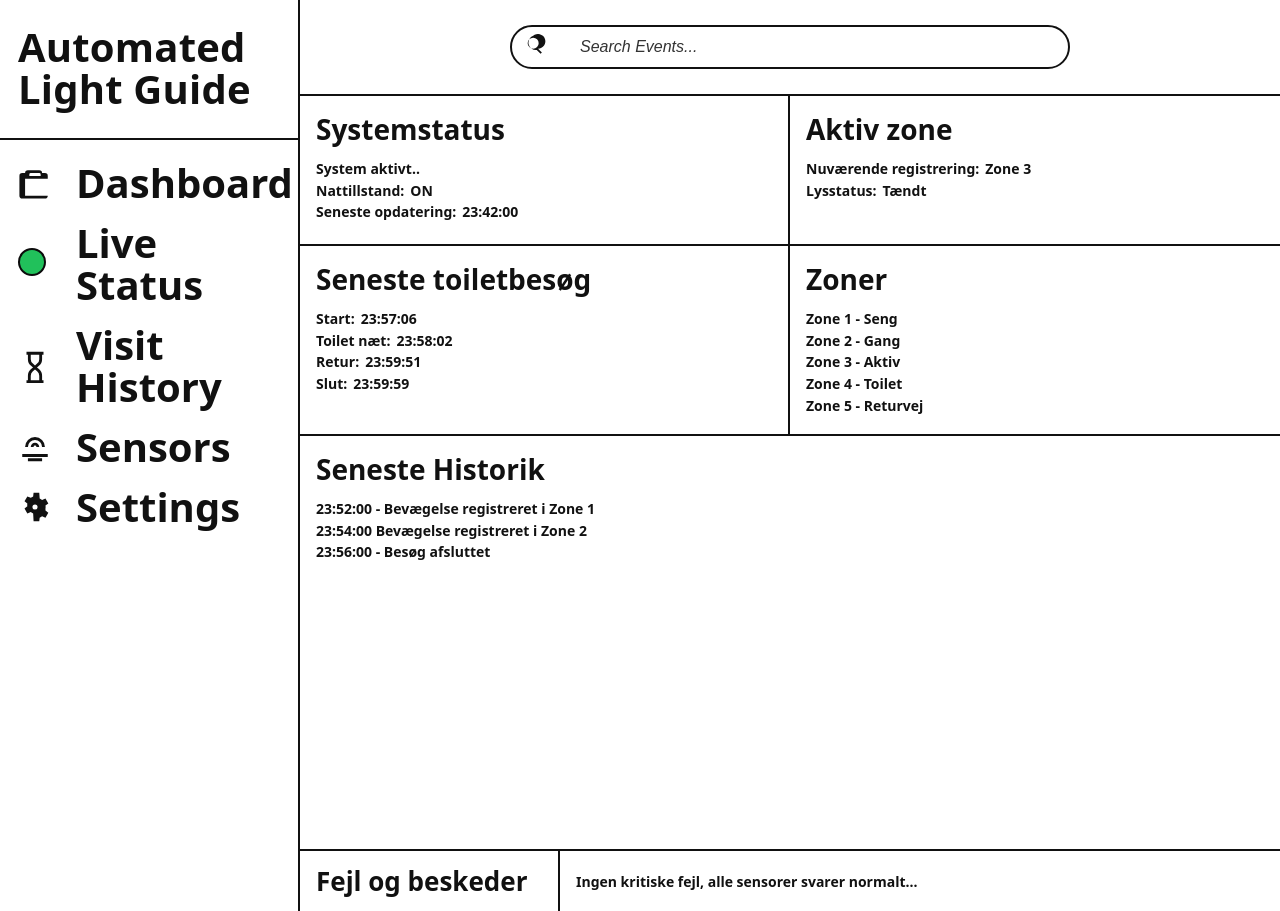
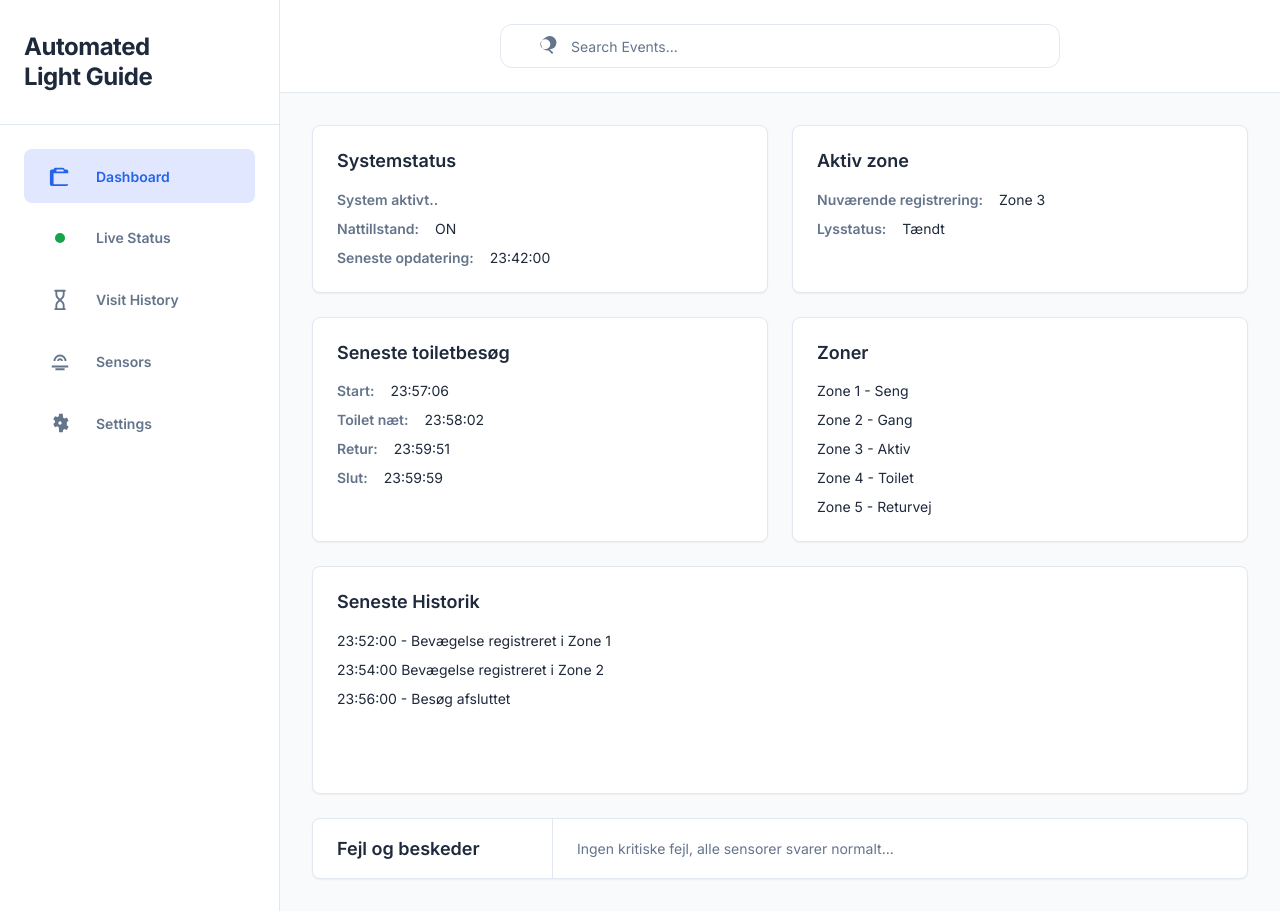
Before and after one commit to AU-Nicolas/comproj2, a Flask app: page / in a window 1280 px wide. Run offline with Flask 3, Linux system fonts and the light colour scheme.

Commit message:
Web UI style polish

```diff
--- a/src/web_ui/static/css/styles.css
+++ b/src/web_ui/static/css/styles.css
@@ -1,9 +1,42 @@
+/* --- Design tokens --- */
 :root {
-  --border-outer: 3px;
-  --border-inner: 2px;
-  --black: #111;
-  --bg: #fff;
-  --sidebar-w: 300px;
+  /* Spacing (8px base) */
+  --space-1: 8px;
+  --space-2: 16px;
+  --space-3: 24px;
+  --space-4: 32px;
+  --space-5: 40px;
+  --space-6: 48px;
+
+  /* Typography */
+  --font-family: "Inter", system-ui, -apple-system, Segoe UI, Roboto, Arial, sans-serif;
+  --font-size-title: 1.5rem;
+  --font-size-heading: 1.125rem;
+  --font-size-body: 0.875rem;
+  --font-weight-title: 700;
+  --font-weight-heading: 600;
+  --font-weight-body: 400;
+  --line-height-tight: 1.25;
+  --line-height-body: 1.5;
+
+  /* Colors */
+  --color-primary: #2563eb;
+  --color-primary-hover: #1d4ed8;
+  --color-accent: #e0e7ff;
+  --color-success: #16a34a;
+  --color-bg: #f8fafc;
+  --color-surface: #ffffff;
+  --color-border: #e2e8f0;
+  --color-text: #1e293b;
+  --color-text-muted: #64748b;
+
+  /* Layout */
+  --sidebar-w: 280px;
+  --radius-sm: 6px;
+  --radius-md: 8px;
+  --radius-lg: 12px;
+  --shadow-sm: 0 1px 2px rgba(0, 0, 0, 0.05);
+  --shadow-md: 0 1px 3px rgba(0, 0, 0, 0.06), 0 1px 2px rgba(0, 0, 0, 0.04);
 }
 
 * {
@@ -17,56 +50,76 @@ body {
 
 body {
   margin: 0;
-  background: #fff;
-  font-family: system-ui, -apple-system, Segoe UI, Roboto, Arial, sans-serif;
-  color: var(--black);
+  background: var(--color-bg);
+  font-family: var(--font-family);
+  font-size: var(--font-size-body);
+  font-weight: var(--font-weight-body);
+  line-height: var(--line-height-body);
+  color: var(--color-text);
 }
 
+/* --- Frame & layout --- */
 .frame {
   width: 100vw;
   height: 100vh;
   margin: 0;
-  background: var(--bg);
-  border: 0;
-  border-radius: 0;
+  background: var(--color-bg);
   overflow: hidden;
   display: grid;
   grid-template-columns: var(--sidebar-w) 1fr;
 }
 
+/* --- Sidebar --- */
 .sidebar {
-  border-right: var(--border-inner) solid var(--black);
-  background: var(--bg);
+  border-right: 1px solid var(--color-border);
+  background: var(--color-surface);
   display: grid;
-  grid-template-rows: 140px 1fr;
+  grid-template-rows: auto 1fr;
+  box-shadow: var(--shadow-sm);
 }
 
 .brand {
-  padding: 26px 18px;
-  border-bottom: var(--border-inner) solid var(--black);
+  padding: var(--space-4) var(--space-3);
+  border-bottom: 1px solid var(--color-border);
 }
 
 .brand-title {
-  font-weight: 900;
-  font-size: 40px;
-  line-height: 1.05;
-  letter-spacing: 0.2px;
+  font-size: var(--font-size-title);
+  font-weight: var(--font-weight-title);
+  line-height: var(--line-height-tight);
+  letter-spacing: -0.02em;
+  color: var(--color-text);
 }
 
 .nav {
-  padding: 22px 18px;
+  padding: var(--space-3);
   display: grid;
-  gap: 18px;
+  gap: var(--space-1);
   align-content: start;
 }
 
 .nav-item {
   display: grid;
-  grid-template-columns: 44px 1fr;
+  grid-template-columns: 40px 1fr;
   align-items: center;
-  gap: 14px;
+  gap: var(--space-2);
+  padding: var(--space-2) var(--space-2);
   text-decoration: none;
-  color: inherit;
+  color: var(--color-text-muted);
+  border-radius: var(--radius-md);
+  font-size: var(--font-size-body);
+  font-weight: var(--font-weight-heading);
+  transition: background-color 0.15s ease, color 0.15s ease;
+}
+
+.nav-item:hover {
+  background: var(--color-accent);
+  color: var(--color-primary);
+}
+
+.nav-item.is-active {
+  background: var(--color-accent);
+  color: var(--color-primary);
 }
 
 .nav-item.is-active .nav-text {
@@ -74,52 +127,81 @@ body {
 }
 
 .nav-text {
-  font-weight: 900;
-  font-size: 40px;
-  line-height: 1.05;
+  font-size: var(--font-size-body);
+  font-weight: var(--font-weight-heading);
+  line-height: var(--line-height-body);
+}
+
+.nav-icon {
+  display: flex;
+  align-items: center;
+  justify-content: center;
 }
 
 .nav-icon svg {
-  fill: var(--black);
+  fill: currentColor;
+  width: 22px;
+  height: 22px;
   display: block;
+}
+
+.nav-item.is-active .nav-icon svg {
+  fill: var(--color-primary);
 }
 
 .status-dot {
   display: inline-block;
-  width: 28px;
-  height: 28px;
+  width: 10px;
+  height: 10px;
   border-radius: 999px;
-  background: #21c15b;
-  border: 2px solid #0b0b0b;
+  background: var(--color-success);
+  flex-shrink: 0;
 }
 
+/* --- Main area --- */
 .main {
   display: grid;
-  grid-template-rows: 96px 1fr;
-  background: var(--bg);
+  grid-template-rows: auto 1fr;
+  background: var(--color-bg);
 }
 
 .topbar {
-  border-bottom: var(--border-inner) solid var(--black);
+  border-bottom: 1px solid var(--color-border);
+  background: var(--color-surface);
   display: grid;
   place-items: center;
-  padding: 18px 20px;
+  padding: var(--space-3) var(--space-4);
 }
 
 .search {
   width: min(560px, 80%);
   height: 44px;
-  border: var(--border-inner) solid var(--black);
-  border-radius: 999px;
+  border: 1px solid var(--color-border);
+  border-radius: var(--radius-lg);
   display: grid;
-  grid-template-columns: 54px 1fr;
+  grid-template-columns: 44px 1fr;
   align-items: center;
-  padding: 0 18px 0 12px;
-  background: #fff;
+  padding: 0 var(--space-3);
+  background: var(--color-surface);
+  transition: border-color 0.15s ease, box-shadow 0.15s ease;
+}
+
+.search:focus-within {
+  border-color: var(--color-primary);
+  outline: none;
+  box-shadow: 0 0 0 3px rgba(37, 99, 235, 0.15);
+}
+
+.search-icon {
+  display: flex;
+  align-items: center;
+  justify-content: center;
 }
 
 .search-icon svg {
-  fill: var(--black);
+  fill: var(--color-text-muted);
+  width: 20px;
+  height: 20px;
 }
 
 .search-input {
@@ -127,107 +209,149 @@ body {
   height: 100%;
   border: 0;
   outline: 0;
-  font-size: 16px;
+  font-family: var(--font-family);
+  font-size: var(--font-size-body);
   background: transparent;
+  color: var(--color-text);
 }
 
 .search-input::placeholder {
-  color: #333;
-  font-style: italic;
+  color: var(--color-text-muted);
 }
 
 .content {
-  padding: 0;
+  padding: var(--space-4);
+  overflow: auto;
 }
 
+/* --- Dashboard grid --- */
 .dashboard {
   height: 100%;
   display: grid;
   grid-template-columns: 1fr 1fr;
-  grid-template-rows: 150px 190px 1fr 60px;
+  grid-template-rows: auto auto 1fr auto;
+  gap: var(--space-3);
+  max-width: 1200px;
 }
 
 .card {
-  border-right: var(--border-inner) solid var(--black);
-  border-bottom: var(--border-inner) solid var(--black);
-  padding: 14px 16px;
+  background: var(--color-surface);
+  border: 1px solid var(--color-border);
+  border-radius: var(--radius-md);
+  padding: var(--space-3);
+  box-shadow: var(--shadow-sm);
 }
 
 .card:nth-child(2n) {
-  border-right: 0;
+  /* Same style for all cards; grid gap handles spacing */
 }
 
 .card-title {
-  font-weight: 900;
-  font-size: 28px;
-  margin-bottom: 10px;
+  font-size: var(--font-size-heading);
+  font-weight: var(--font-weight-heading);
+  margin: 0 0 var(--space-2);
+  color: var(--color-text);
+  line-height: var(--line-height-tight);
 }
 
 .card-body {
-  font-size: 14px;
-  line-height: 1.55;
-  font-weight: 600;
+  font-size: var(--font-size-body);
+  line-height: var(--line-height-body);
+  font-weight: var(--font-weight-body);
+  color: var(--color-text);
 }
 
 .kv {
   display: grid;
   grid-template-columns: auto 1fr;
-  gap: 6px;
+  gap: var(--space-1) var(--space-2);
+  margin-bottom: var(--space-1);
+}
+
+.kv:last-child {
+  margin-bottom: 0;
 }
 
 .k {
-  font-weight: 700;
+  font-weight: var(--font-weight-heading);
+  color: var(--color-text-muted);
 }
 
 .v {
-  font-weight: 700;
+  font-weight: var(--font-weight-body);
+  color: var(--color-text);
 }
 
 .card-historik {
   grid-column: 1 / -1;
-  border-right: 0;
 }
 
 .bottom-strip {
   grid-column: 1 / -1;
   display: grid;
-  grid-template-columns: 260px 1fr;
+  grid-template-columns: 240px 1fr;
+  gap: 0;
+  background: var(--color-surface);
+  border: 1px solid var(--color-border);
+  border-radius: var(--radius-md);
+  box-shadow: var(--shadow-sm);
+  overflow: hidden;
 }
 
 .bottom-left {
-  border-right: var(--border-inner) solid var(--black);
-  padding: 12px 16px;
-  font-weight: 900;
-  font-size: 26px;
+  border-right: 1px solid var(--color-border);
+  padding: var(--space-2) var(--space-3);
+  font-size: var(--font-size-heading);
+  font-weight: var(--font-weight-heading);
   display: grid;
   align-items: center;
+  color: var(--color-text);
 }
 
 .bottom-right {
-  padding: 14px 16px;
-  font-weight: 700;
-  font-size: 14px;
+  padding: var(--space-2) var(--space-3);
+  font-size: var(--font-size-body);
+  font-weight: var(--font-weight-body);
   display: grid;
   align-items: center;
+  color: var(--color-text-muted);
 }
 
 .zonelist,
 .historylist {
-  font-weight: 700;
+  font-weight: var(--font-weight-body);
+  font-size: var(--font-size-body);
+  line-height: var(--line-height-body);
 }
 
+.zonelist > div,
+.historylist > div {
+  margin-bottom: var(--space-1);
+}
+
+.zonelist > div:last-child,
+.historylist > div:last-child {
+  margin-bottom: 0;
+}
+
+/* --- Placeholder pages --- */
 .placeholder {
   height: 100%;
-  padding: 28px;
+  padding: var(--space-6) var(--space-4);
+  max-width: 640px;
 }
 
 .placeholder-title {
-  font-weight: 900;
-  font-size: 36px;
-  margin-bottom: 12px;
+  font-size: var(--font-size-title);
+  font-weight: var(--font-weight-title);
+  margin: 0 0 var(--space-2);
+  color: var(--color-text);
+  line-height: var(--line-height-tight);
 }
 
 .placeholder-body {
-  font-size: 16px;
-  font-weight: 600;
+  font-size: var(--font-size-body);
+  font-weight: var(--font-weight-body);
+  line-height: var(--line-height-body);
+  color: var(--color-text-muted);
 }
--- a/src/web_ui/templates/base.html
+++ b/src/web_ui/templates/base.html
@@ -4,6 +4,9 @@
     <meta charset="utf-8" />
     <meta name="viewport" content="width=device-width, initial-scale=1" />
     <title>{% block title %}Automated Light Guide{% endblock %}</title>
+    <link rel="preconnect" href="https://fonts.googleapis.com" />
+    <link rel="preconnect" href="https://fonts.gstatic.com" crossorigin />
+    <link href="https://fonts.googleapis.com/css2?family=Inter:wght@400;500;600;700&display=swap" rel="stylesheet" />
     <link rel="stylesheet" href="{{ url_for('static', filename='css/styles.css') }}" />
   </head>
   <body>
```
